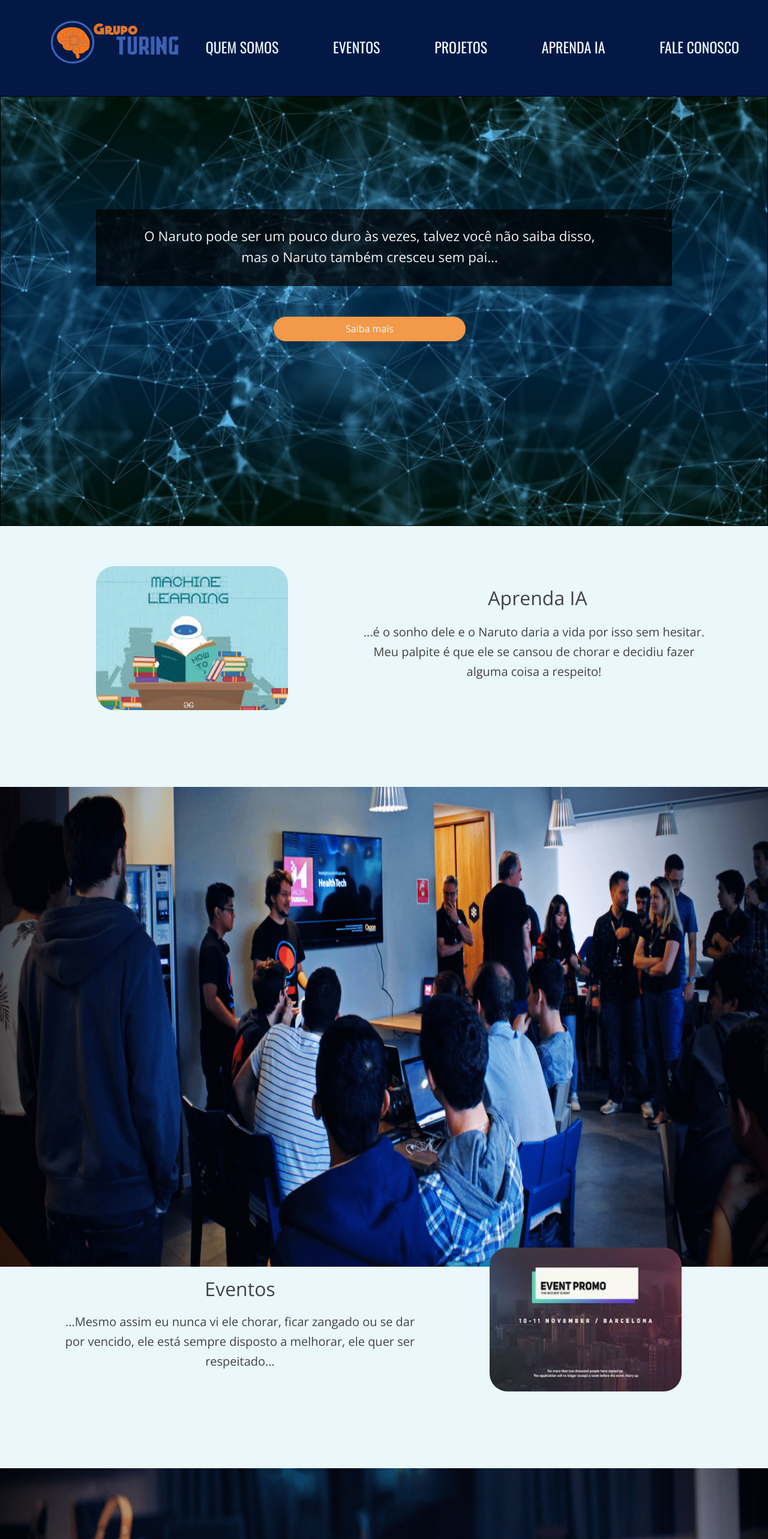
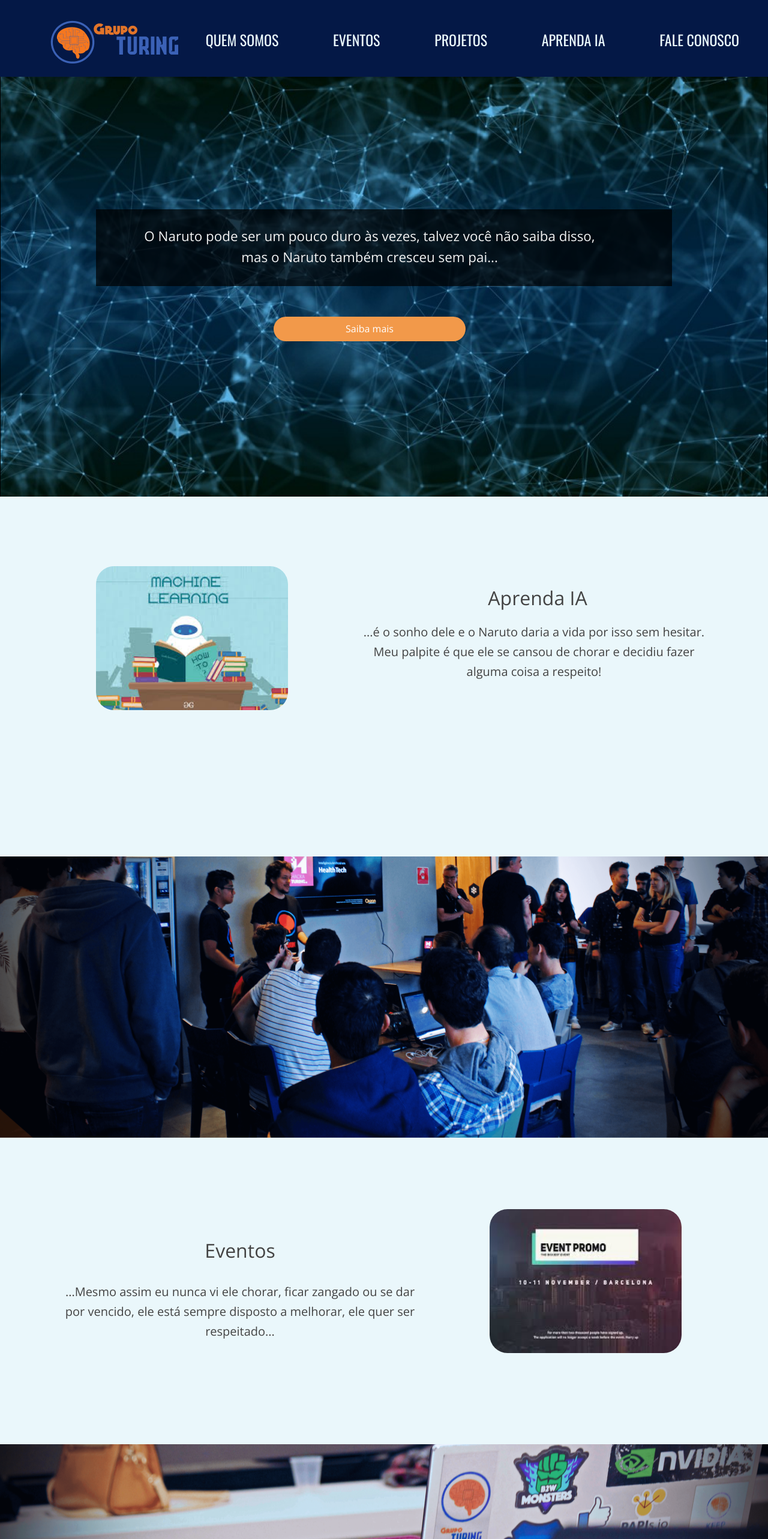
Before and after one commit to turing-usp/Site-do-Turing, a React (Create React App) app in the folder frontend/: page / in a window 1280 px wide. Shown: the top 2566 px of the page at 60% size. Built offline with nearby package versions, Linux system fonts and the light colour scheme.

Commit message:
features: fixed header + parallax in Homepage

```diff
--- a/frontend/package.json
+++ b/frontend/package.json
@@ -9,6 +9,7 @@
     "react": "^16.13.1",
     "react-dom": "^16.13.1",
     "react-icons": "^3.9.0",
+    "react-parallax": "^3.0.3",
     "react-router-dom": "^5.1.2",
     "react-scripts": "3.4.1"
   },
--- /dev/null
+++ b/frontend/src/Tags/CabecalhoGhost.js
@@ -0,0 +1,19 @@
+import React, { useEffect, useState } from "react";
+import ReactDOM from 'react-dom';
+import {Link} from 'react-router-dom';
+import logo from '../assets/logo.png';
+
+function CabecalhoGhost () {
+    return (
+        <div class= "rect_cabecalho_ghost">
+            <img class = "cabecalho_logo" src={logo} alt="turing" />
+            <span class="text_cabecalho">Quem somos</span>
+            <span class="text_cabecalho">Eventos</span>
+            <span class="text_cabecalho">Projetos</span>
+            <span class="text_cabecalho">Aprenda IA</span>
+            <span class="text_cabecalho">Fale Conosco</span>
+        </div>
+    );
+}
+
+export default CabecalhoGhost;
--- a/frontend/src/global.css
+++ b/frontend/src/global.css
@@ -13,11 +13,13 @@ html, body {
     background-color: #EAF7FB
 }
 
+.container{
+    margin-top:180px;
+}
 
 /****************************/
 /* Estilização do Cabeçalho */
 /****************************/
-
 
 .cabecalho_logo{
     margin-left: 5em
@@ -25,19 +27,29 @@ html, body {
 .text_cabecalho {
     text-transform: uppercase;
     font-size: 1.5em;
-    margin-top: 2.5em;
+    margin-top: 2em;
     margin-right: 2em;
     color: #EAF7FB;
     text-decoration: none
 }
-
+.rect_cabecalho_ghost {
+    width: 100%;
+    height: 8em;
+    background: #041846;
+    display: flex;
+    justify-content: space-between;
+    top:0px;
+}
 .rect_cabecalho {
-    width: auto;
-    height: 10em;
+    position: fixed;
+    width: 100%;
+    height: 8em;
     background: #041846;
     box-shadow: 0px 0.2em 0.2em rgba(0, 0, 0, 0.25);
     display: flex;
-    justify-content: space-between
+    justify-content: space-between;
+    z-index: 10;
+    top:0px;
 }
 
 
@@ -69,12 +81,12 @@ a:visited {
 
 
 .rodape {
-    width: 1300;
+    width: 100%;
     height: 199px;
     background: #041846;
     display: flex;
     justify-content: space-between;
-    margin-top: 100px
+    margin-top: 100px;
 }
 .rodape_logo2{
     margin-left: 72px;
--- a/frontend/src/pages/AboutUs/index.js
+++ b/frontend/src/pages/AboutUs/index.js
@@ -8,8 +8,9 @@ import Rodape from '../../Tags/Rodape.js'
 
 export default function AboutUs () {
     return (
-        <div>
+        <div class='container'>
             <Cabecalho />
+
             <Rodape />
         </div>
     );
--- a/frontend/src/pages/ContactUs/index.js
+++ b/frontend/src/pages/ContactUs/index.js
@@ -16,7 +16,7 @@ export default function ContactUs () {
 
 
     return (
-        <div>
+        <div class='container'>
             <Cabecalho />
             <div class="faq_and_answer">
                 <span class="title_faqs">FAQs</span>
--- a/frontend/src/pages/ContactUs/styles.css
+++ b/frontend/src/pages/ContactUs/styles.css
@@ -49,4 +49,5 @@
     clear:both;
     display:block;
     width: 96%;
+    height: 0.05em;
 }
--- a/frontend/src/pages/Events/index.js
+++ b/frontend/src/pages/Events/index.js
@@ -8,7 +8,7 @@ import Rodape from '../../Tags/Rodape.js'
 
 export default function Events () {
     return (
-        <div>
+        <div class='container'>
             <Cabecalho />
             <h1>Nossos Eventos</h1>
             <p class='description'>
--- a/frontend/src/pages/Homepage/index.js
+++ b/frontend/src/pages/Homepage/index.js
@@ -1,5 +1,6 @@
 import React, { useEffect, useState } from "react";
 import ReactDOM from 'react-dom';
+import {Background, Parallax} from 'react-parallax';
 import fundo from "../../assets/background.png";
 import './styles.css';
 import ialogo from "../../assets/imag-aprenda-ia.png";
@@ -8,33 +9,57 @@ import evento from "../../assets/eventos.png";
 import computador from "../../assets/foto-computador.png";
 import projetos from "../../assets/img-projetos.png";
 import Cabecalho from '../../Tags/Cabecalho';
+import CabecalhoGhost from '../../Tags/CabecalhoGhost';
 import Rodape from '../../Tags/Rodape';
+
 
 export default function Homepage(){
     return(
         <div>
+
             <Cabecalho />
-            <div class="background-image">
-                <img class="background-image" src={fundo} alt="fundo-azul"></img>
-            </div>
+            <CabecalhoGhost />
+                <Parallax style={{width: '100%'}}
+                strength={250}>
+                    <div style={{height: 700}}/>
+                    <Background>
+                        <img sizes={{width:'50%'}} src={fundo} alt="fundo azul" />
+                    </Background>
+                </Parallax>
+
             <div class="caixa-superior"></div>
             <h1 class="texto-superior">O Naruto pode ser um pouco duro às vezes, talvez você não saiba disso, mas o Naruto também cresceu sem pai...</h1>
             <button class="saiba-mais" href="#">Saiba mais</button>
-            <div>
+            <div class='aprenda'>
                 <h1 class="titulo" id="aprenda-ia">Aprenda IA</h1>
                 <h2 class="descricao" id="descricao-aprenda-ia">...é o sonho dele e o Naruto daria a vida por isso sem hesitar. Meu palpite é que ele se cansou de chorar e decidiu fazer alguma coisa a respeito!</h2>
                 <img class="img-aprenda-ia" src={ialogo} alt="logo-ia"></img>
             </div>
-            <div>
-                <img class="projeto" src={projeto} alt="projeto"></img>
-            </div>
-            <div>
+
+                <Parallax style={{width: '100%'}}
+                strength={250}>
+                    <div style={{height: 700}}/>
+                    <Background  >
+                        <img sizes={{height: '85%', width: '100%'}} src={projeto} alt="projeto"></img>
+                    </Background>
+                </Parallax>
+
+
+            <div class='evento'>
                 <h1 class="titulo" id="eventos">Eventos</h1>
                 <h2 class="descricao" id="descricao-eventos">...Mesmo assim eu nunca vi ele chorar, ficar zangado ou se dar por vencido, ele está sempre disposto a melhorar, ele quer ser respeitado...</h2>
                 <img class="img-eventos" src={evento} alt="evento"></img>
             </div>
             <div>
-                <img class="computador" src={computador} alt="foto computador"></img>
+                <Parallax style={{width: '100%'}}
+                    strength={250}
+                >
+                    <div style={{height: 700}}/>
+                    <Background  >
+                    <img sizes={{width: '100%', height: '100%'}} src={computador} alt="foto computador"></img>
+                    </Background>
+                </Parallax>
+
             </div>
             <div>
                 <h1 class="titulo" id="projetos">Projetos</h1>
--- a/frontend/src/pages/Homepage/styles.css
+++ b/frontend/src/pages/Homepage/styles.css
@@ -1,12 +1,5 @@
 
 
-.background-image{
-    position: absolute;
-    width: 100%;
-    left: 0px;
-    top: 5.015em;
-    box-sizing: border-box;
-}
 
 .caixa-superior{
     position: absolute;
@@ -90,6 +83,9 @@
 
     color: #434343;
 }
+.aprenda{
+    height: 600px;
+}
 
 #descricao-aprenda-ia{
     width: 29em;
@@ -109,19 +105,21 @@
 }
 
 .projeto{
-    position: absolute;
+
     width: 100%;
-    height: 100%;
+    height: 80%;
     left: 0em;
     top: 82em;
 }
-
+.evento{
+    height: 280px;
+}
 #eventos{
     position: absolute;
     width: 20em;
     height: 10em;
     left: 2.5em;
-    top: 65em;
+    top: 63em;
 }
 
 #descricao-eventos{
@@ -129,24 +127,20 @@
     width: 30em;
     height: 7em;
     left: 5em;
-    top: 108.5em;
+    top: 106em;
 }
 
 .img-eventos{
     position: absolute;
     left: 51em;
-    top: 130em;
+    top: 126em;
     border-radius: 30px;
     width: 20em;
     height: 15em;
 }
 
 .computador{
-    position: absolute;
     width: 100%;
-    height: 100%;
-    left: 0em;
-    top: 153em;
 }
 
 #projetos{
@@ -169,7 +163,7 @@
     width: 20em;
     height: 15em;
     left: 10em;
-    top: 201em;
+    top: 200em;
 
     border-radius: 30px;
 }
--- a/frontend/src/pages/LearnAI/index.js
+++ b/frontend/src/pages/LearnAI/index.js
@@ -8,7 +8,7 @@ import Rodape from '../../Tags/Rodape.js'
 
 export default function LearnAI () {
     return (
-        <div>
+        <div class='container'>
             <Cabecalho />
             <Rodape />
         </div>
--- a/frontend/src/pages/Projects/index.js
+++ b/frontend/src/pages/Projects/index.js
@@ -8,7 +8,7 @@ import Rodape from '../../Tags/Rodape.js'
 
 export default function Projects () {
     return (
-        <div>
+        <div class='container'>
             <Cabecalho />
             <Rodape />
         </div>
--- a/frontend/src/routes.js
+++ b/frontend/src/routes.js
@@ -14,12 +14,11 @@ export default function Routes(){
         <BrowserRouter>
             <Switch>
                 <Route path="/" exact component={Homepage} />
-                <Route path="/AboutUs" exact component={AboutUs} />
-                <Route path="/Events" exact component={Events} />
-                <Route path="/Projects" exact component={Projects} />
-                <Route path="/LearnAI" exact component={LearnAI} />
-                <Route path="/ContactUs" exact component={ContactUs} />
-
+                <Route path="/aboutus" exact component={AboutUs} />
+                <Route path="/events" exact component={Events} />
+                <Route path="/projects" exact component={Projects} />
+                <Route path="/learnai" exact component={LearnAI} />
+                <Route path="/contactus" exact component={ContactUs} />
             </Switch>
         </BrowserRouter>
     )
```
Also changed, not shown: 1 other file (tests, documents, lock files or other folders).
